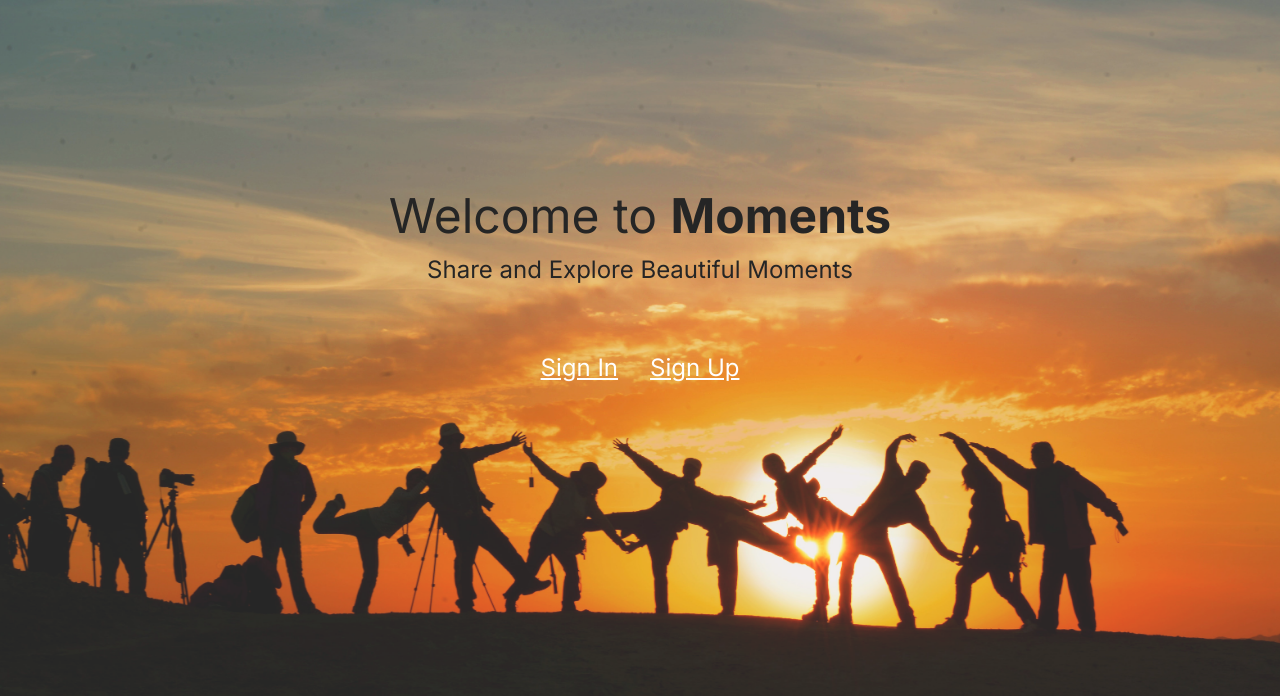
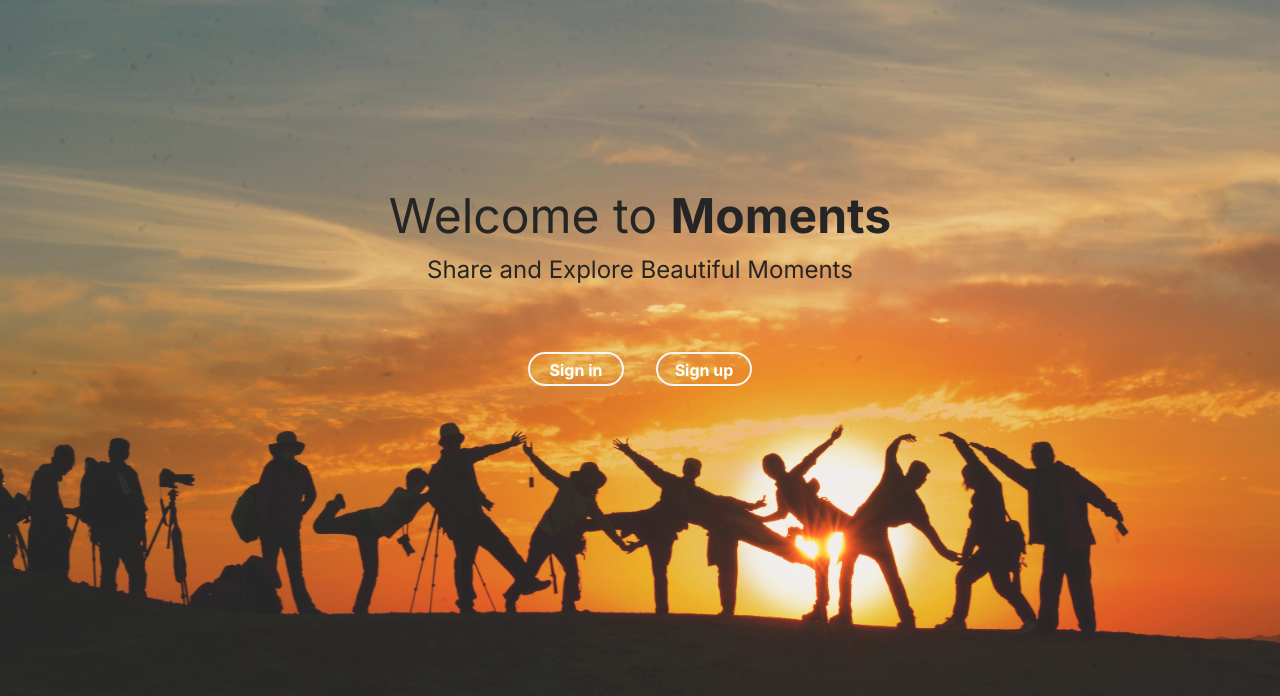
Before and after one commit to noklash/Assignment-Tsmart, a Next.js app: page / in a window 1280 px wide. Shown: the top 696 px of the page. Built offline with nearby package versions, Linux system fonts and the light colour scheme.

Commit message:
Done home

```diff
--- a/app/[id]/create-post/page.tsx
+++ b/app/[id]/create-post/page.tsx
@@ -78,8 +78,8 @@ const  Page = ({params}: Props)  => {
 
   return (
     <div className='m-4 p-6'>
-        <h1 className='text-3xl font-bold'> Create Post</h1>
-      {/* <form onSubmit={handleCreatePost}> */}
+      <h1 className='text-3xl font-bold'> Create Post</h1>
+
       <form className='my-2' onSubmit={handleCreatePost }>
 
         <div className='flexStart form_image-container py-4'>
--- a/app/globals.css
+++ b/app/globals.css
@@ -76,3 +76,10 @@ body {
   opacity: 0.85;
   height: 100vh;
 }
+
+.btnn{
+  width: 6rem;
+  height:2.15rem;
+  border: 2px solid whitesmoke;
+  border-radius: 3rem;
+}
--- a/app/layout.tsx
+++ b/app/layout.tsx
@@ -1,13 +1,13 @@
 import type { Metadata } from 'next'
 import { Inter } from 'next/font/google'
 import './globals.css'
-import Navbar from '@/components/Navbar'
+
 
 const inter = Inter({ subsets: ['latin'] })
 
 export const metadata: Metadata = {
-  title: 'Create Next App',
-  description: 'Generated by create next app',
+  title: 'Moments',
+  description: 'a social media app for sharing moments',
 }
 
 export default function RootLayout({
@@ -19,8 +19,6 @@ export default function RootLayout({
     <html lang="en">
       <body className={inter.className}>
         <main>
-          {/* <Navbar/> */}
-
         {children}
         </main>
 
--- a/app/login/page.tsx
+++ b/app/login/page.tsx
@@ -10,12 +10,6 @@ interface  FormState  {
 
 }
 
-// interface Props {
-//     username: string;
-//     password: string;
-
-// }
-// {username, password}: Props
 
 
 const Login = () => {
--- a/app/page.tsx
+++ b/app/page.tsx
@@ -1,29 +1,19 @@
 import React from 'react'
-import Posts from '@/components/PostCard'
 import Link from 'next/link'
-import Image from 'next/image'
-// import AnimatedText from '@/components/Animation'
 import AnimatedHome from '@/components/Animation'
 
 const Page = ({}) => {
   return (
     <div className='p-6 flex flex-col home'>
           <div className='flex flex-col mt-8 py-6 justify-center mx-auto'>
-          {/* <Image
-                src="/give2.svg"
-                width={200}
-                height={200}
-                alt='logo'
-                className=''
-            />
-            <h2 className='text-3xl font-bold text-center'>Moments</h2> */}
-          <AnimatedHome/>
+
+            <AnimatedHome/>
           </div>
 
 
-      <div className='flex m-4 p-6 gap-8 text-white mx-auto text-2xl'>
-        <Link href="/login" className='underline'>Sign In</Link>
-        <Link href="/register" className='underline'>Sign Up</Link>
+      <div className='flex m-4 p-6 gap-8 text-white mx-auto '>
+        <Link href="/login" className='btnn hover:bg-white hover:text-black text-center pt-1 font-bold'>Sign in</Link>
+        <Link href="/register" className='btnn hover:bg-white hover:text-black text-center pt-1 font-bold hover:border-pink-50'>Sign up</Link>
       </div>
 
     </div>
```
Also changed, not shown: app/register/page.tsx (+0 -11 lines).
